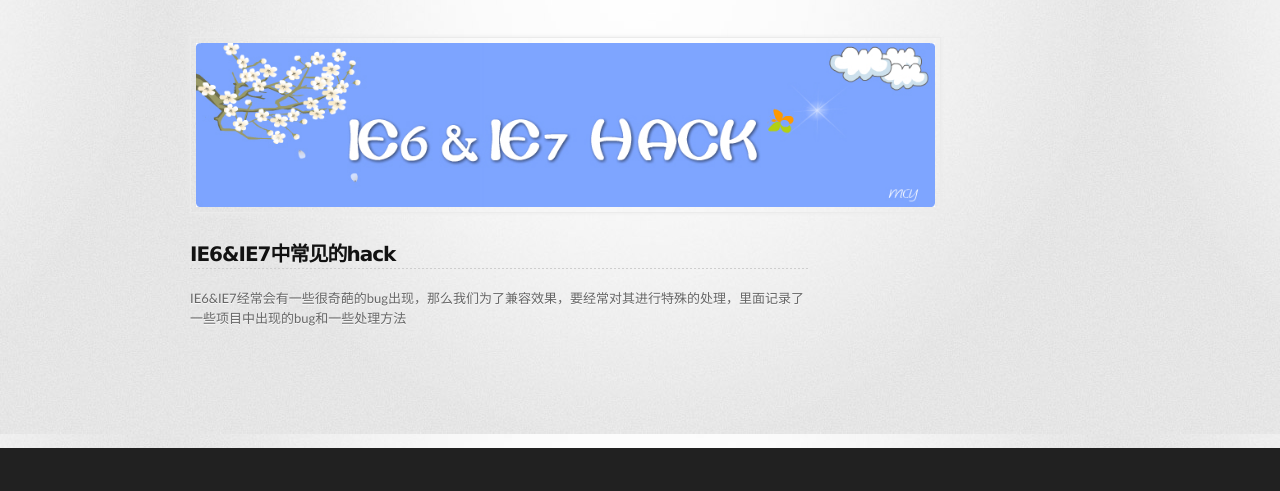
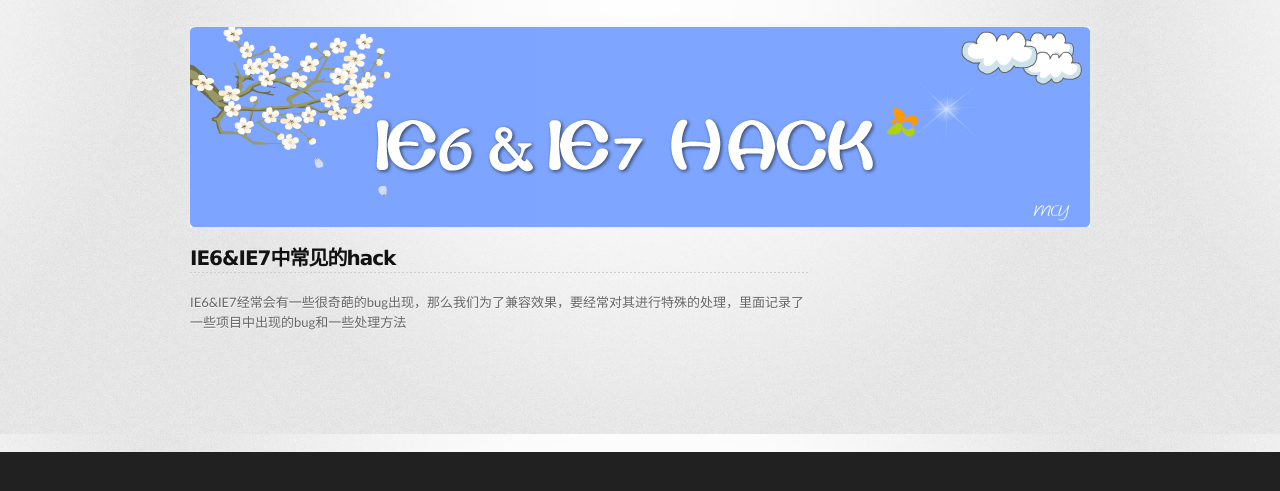
Before and after one commit to yuanyu/yyblog, a plain HTML site: page index.html in a window 1280 px wide. Shown: the part 139-630 px from the top of the page. Drawn offline with Linux system fonts and the light colour scheme; a web font is replaced by a local one.

Commit message:
modify stylesheet css

```diff
--- a/stylesheets/stylesheet.css
+++ b/stylesheets/stylesheet.css
@@ -363,13 +363,6 @@ strong {
 }
 
 img {
-  position: relative;
-  margin: 0 auto;
-  max-width: 739px;
-  padding: 5px;
-  margin: 10px 0 10px 0;
-  border: 1px solid #ebebeb;
-
   box-shadow: 0 0 5px #ebebeb;
   -webkit-box-shadow: 0 0 5px #ebebeb;
   -moz-box-shadow: 0 0 5px #ebebeb;
```
